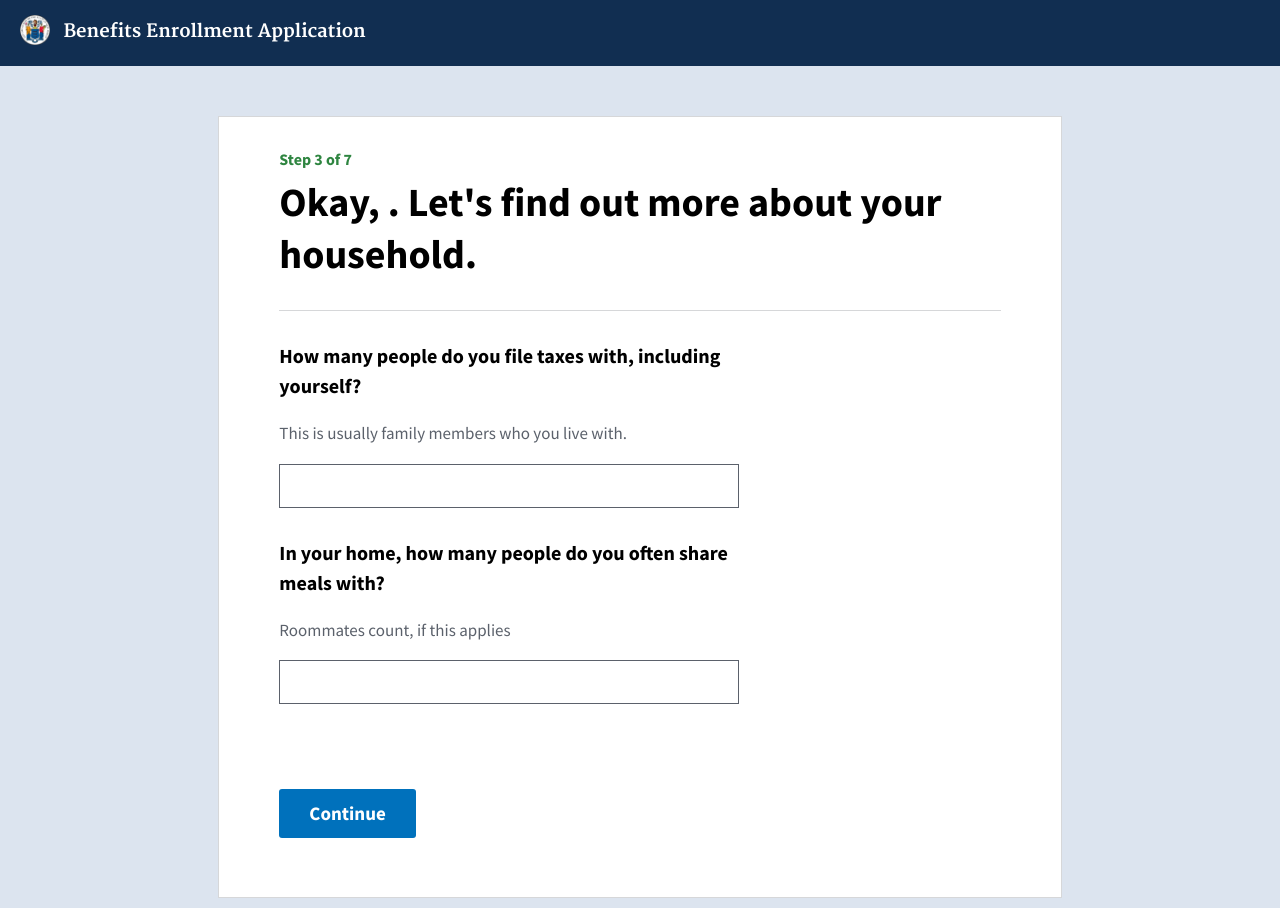
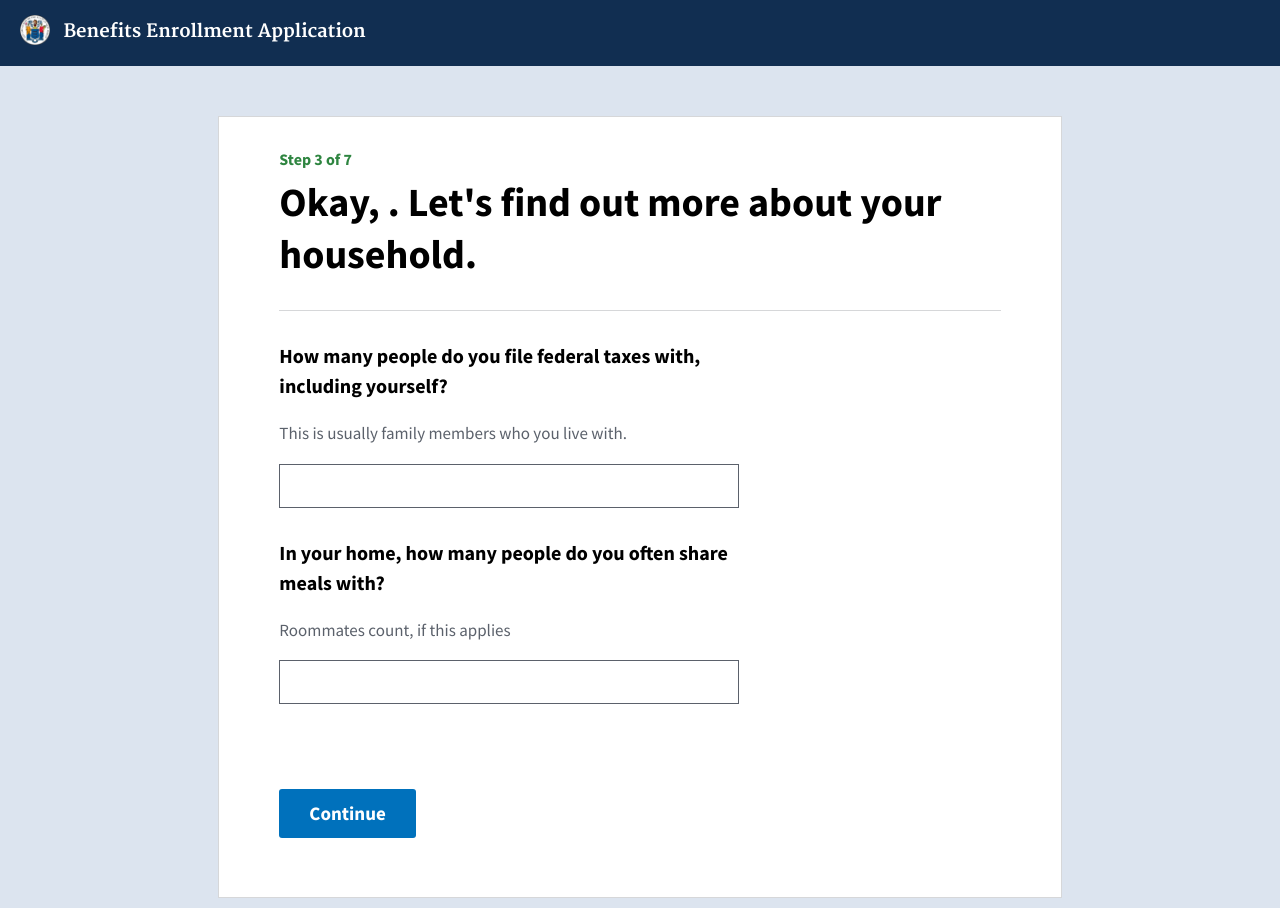
Before and after one commit to usds/benefits-enrollment-prototype, a Jekyll site: the page built from 03-basic-family/household-review.html, in a window 1280 px wide. Built offline with Jekyll 4.4.1, drawn with Linux system fonts in a browser that asks for light colours.

Commit message:
Update household-review.html

```diff
--- a/03-basic-family/household-review.html
+++ b/03-basic-family/household-review.html
@@ -6,7 +6,7 @@ button_text: Continue
 ---
 
 <div class="prompt">
-  <p class="prompt__primary-text"><label for="householdLiveWith">How many people do you file taxes with, including yourself?</label></p>
+  <p class="prompt__primary-text"><label for="householdLiveWith">How many people do you file federal taxes with, including yourself?</label></p>
   <p class="prompt__secondary-text">This is usually family members who you live with.</p>
 </div>
 <div class="response">
```
